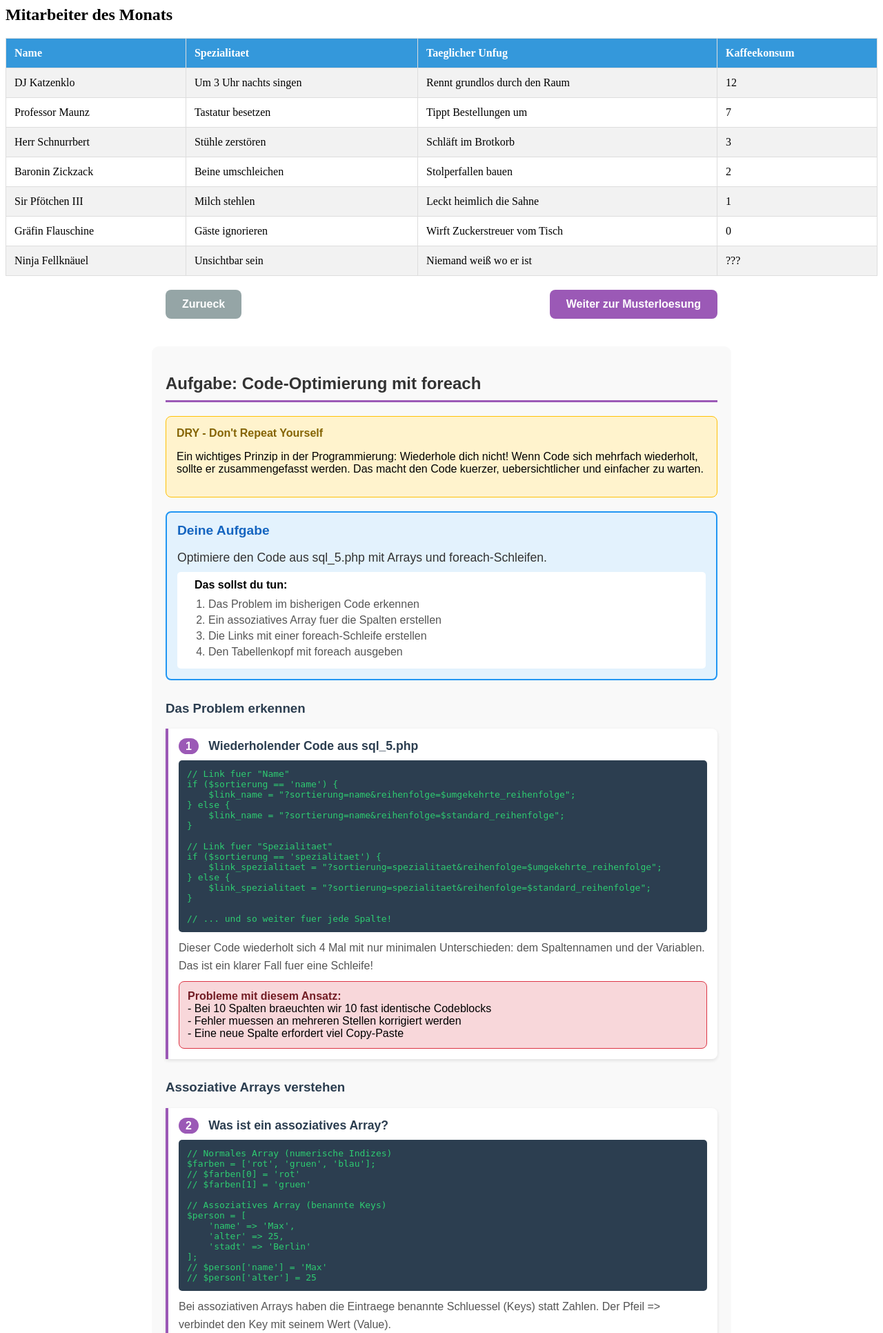
After one commit to dennishohmann/bbsam-php-sql, a PHP site: page /sql_5a.php in a window 1280 px wide. The commit adds this page. Shown: the top 1932 px of the page at 69% size. Run offline with PHP 8.4, Linux system fonts and the light colour scheme; data comes from the database, SQL or seed files in the repository.

Commit message:
sql_5a.php als Zwischenschritt fuer foreach-Einfuehrung hinzugefuegt
sql_5.php zeigt jetzt die redundante Form (einzelne Links fuer jede Spalte),
sql_5a.php erklaert Arrays und foreach als Code-Optimierung,
sql_6.php dient als Musterloesung zu sql_5a.php.

Neue Tutorial-Reihenfolge: sql_5 -> sql_5a -> sql_6 -> sql_7

Co-Authored-By: Claude Opus 4.5 <noreply@anthropic.com>

```diff
--- /dev/null
+++ b/php_mysqli/rek_tabelle/sql_5a.php
@@ -0,0 +1,442 @@
+<?php
+$conn = mysqli_connect("localhost", "root", "", "katzencafe");
+mysqli_set_charset($conn, "utf8mb4");
+
+if (!$conn) {
+    die("Verbindung fehlgeschlagen: " . mysqli_connect_error());
+}
+
+$result = mysqli_query($conn, "SELECT * FROM katzen ORDER BY kaffee_konsum DESC");
+?>
+
+<style>
+    .katzen-tabelle { width: 100%; border-collapse: collapse; margin: 20px 0; }
+    .katzen-tabelle th, .katzen-tabelle td { border: 1px solid #ddd; padding: 12px; text-align: left; }
+    .katzen-tabelle th { background: #3498db; color: white; }
+    .katzen-tabelle tr:nth-child(even) { background: #f2f2f2; }
+    .katzen-tabelle tr:hover { background: #e8f4fc; }
+</style>
+
+<h2>Mitarbeiter des Monats</h2>
+
+<?php
+echo "<table class='katzen-tabelle'>";
+echo "<tr>";
+echo "<th>Name</th>";
+echo "<th>Spezialitaet</th>";
+echo "<th>Taeglicher Unfug</th>";
+echo "<th>Kaffeekonsum</th>";
+echo "</tr>";
+
+while ($katze = mysqli_fetch_assoc($result)) {
+    $kaffee = $katze['kaffee_konsum'] ?? '???';
+
+    echo "<tr>";
+    echo "<td>" . $katze['name'] . "</td>";
+    echo "<td>" . $katze['spezialitaet'] . "</td>";
+    echo "<td>" . $katze['taeglicher_unfug'] . "</td>";
+    echo "<td>" . $kaffee . "</td>";
+    echo "</tr>";
+}
+
+echo "</table>";
+
+mysqli_free_result($result);
+mysqli_close($conn);
+?>
+
+<div class="navigation">
+    <a href="sql_5.php" class="nav-btn zurueck">Zurueck</a>
+    <div class="nav-platzhalter"></div>
+    <a href="sql_6.php" class="nav-btn weiter">Weiter zur Musterloesung</a>
+</div>
+
+<!--    #######################################
+        Ab hier braucht ihr nicht weiter lesen :)
+
+        Diese Anleitung braucht nur im Browser gelesen zu werden...
+-->
+
+
+<style>
+    .navigation {
+        display: flex;
+        justify-content: space-between;
+        max-width: 800px;
+        margin: 20px auto;
+    }
+    .nav-btn {
+        display: inline-flex;
+        align-items: center;
+        gap: 8px;
+        padding: 12px 24px;
+        background: #3498db;
+        color: white;
+        text-decoration: none;
+        border-radius: 8px;
+        font-family: Arial, sans-serif;
+        font-weight: bold;
+        transition: background 0.3s, transform 0.2s;
+    }
+    .nav-btn:hover {
+        background: #2980b9;
+        transform: translateY(-2px);
+    }
+    .nav-btn.zurueck {
+        background: #95a5a6;
+    }
+    .nav-btn.zurueck:hover {
+        background: #7f8c8d;
+    }
+    .nav-btn.weiter {
+        background: #9b59b6;
+    }
+    .nav-btn.weiter:hover {
+        background: #8e44ad;
+    }
+    .nav-platzhalter {
+        width: 150px;
+    }
+    .anleitung {
+        font-family: Arial, sans-serif;
+        max-width: 800px;
+        margin: 40px auto;
+        padding: 20px;
+        background: #f9f9f9;
+        border-radius: 10px;
+    }
+    .anleitung h2 {
+        color: #333;
+        border-bottom: 3px solid #9b59b6;
+        padding-bottom: 10px;
+    }
+    .anleitung h3 {
+        color: #2c3e50;
+        margin-top: 30px;
+    }
+    .schritt {
+        background: white;
+        margin: 15px 0;
+        padding: 15px;
+        border-left: 4px solid #9b59b6;
+        border-radius: 0 8px 8px 0;
+        box-shadow: 0 2px 5px rgba(0,0,0,0.1);
+    }
+    .schritt-nummer {
+        background: #9b59b6;
+        color: white;
+        padding: 3px 10px;
+        border-radius: 15px;
+        font-weight: bold;
+        margin-right: 10px;
+    }
+    .schritt-titel {
+        font-weight: bold;
+        color: #2c3e50;
+        font-size: 1.1em;
+    }
+    .schritt code {
+        display: block;
+        background: #2c3e50;
+        color: #2ecc71;
+        padding: 12px;
+        margin: 10px 0;
+        border-radius: 5px;
+        font-family: monospace;
+        overflow-x: auto;
+        white-space: pre;
+    }
+    .schritt p {
+        color: #555;
+        line-height: 1.6;
+        margin: 10px 0 0 0;
+    }
+    .konzept {
+        background: #fff3cd;
+        border: 1px solid #ffc107;
+        padding: 15px;
+        border-radius: 8px;
+        margin: 20px 0;
+    }
+    .konzept-titel {
+        font-weight: bold;
+        color: #856404;
+        margin-bottom: 10px;
+    }
+    .parameter {
+        background: #ecf0f1;
+        padding: 8px;
+        border-radius: 5px;
+        margin-top: 10px;
+    }
+    .parameter strong {
+        color: #e74c3c;
+    }
+    .hinweis {
+        background: #d4edda;
+        border: 1px solid #28a745;
+        padding: 12px;
+        border-radius: 8px;
+        margin-top: 10px;
+    }
+    .hinweis strong {
+        color: #155724;
+    }
+    .warnung {
+        background: #f8d7da;
+        border: 1px solid #dc3545;
+        padding: 12px;
+        border-radius: 8px;
+        margin-top: 10px;
+    }
+    .warnung strong {
+        color: #721c24;
+    }
+    .zusatz {
+        background: #e8daef;
+        border: 1px solid #9b59b6;
+        padding: 15px;
+        border-radius: 8px;
+        margin: 20px 0;
+    }
+    .zusatz-titel {
+        font-weight: bold;
+        color: #6c3483;
+        margin-bottom: 10px;
+    }
+    .aufgabe {
+        background: #e3f2fd;
+        border: 2px solid #2196f3;
+        padding: 15px;
+        border-radius: 8px;
+        margin: 20px 0;
+    }
+    .aufgabe-titel {
+        font-weight: bold;
+        color: #1565c0;
+        font-size: 1.2em;
+        margin-bottom: 10px;
+    }
+    .aufgabe p {
+        color: #333;
+        font-size: 1.1em;
+        margin-bottom: 10px;
+    }
+    .schritte-liste {
+        background: white;
+        padding: 10px 10px 10px 25px;
+        border-radius: 5px;
+    }
+    .schritte-liste ol {
+        margin: 10px 0 0 0;
+        padding-left: 20px;
+    }
+    .schritte-liste li {
+        margin: 5px 0;
+        color: #555;
+    }
+    .vorteile {
+        background: #d4edda;
+        border: 2px solid #28a745;
+        padding: 15px;
+        border-radius: 8px;
+        margin: 20px 0;
+    }
+    .vorteile-titel {
+        font-weight: bold;
+        color: #155724;
+        font-size: 1.1em;
+        margin-bottom: 10px;
+    }
+    .vorteile ul {
+        margin: 0;
+        padding-left: 20px;
+    }
+    .vorteile li {
+        color: #155724;
+        margin: 5px 0;
+    }
+</style>
+
+<div class="anleitung">
+    <h2>Aufgabe: Code-Optimierung mit foreach</h2>
+
+    <div class="konzept">
+        <div class="konzept-titel">DRY - Don't Repeat Yourself</div>
+        <p>Ein wichtiges Prinzip in der Programmierung: Wiederhole dich nicht! Wenn Code sich mehrfach wiederholt, sollte er zusammengefasst werden. Das macht den Code kuerzer, uebersichtlicher und einfacher zu warten.</p>
+    </div>
+
+    <div class="aufgabe">
+        <div class="aufgabe-titel">Deine Aufgabe</div>
+        <p>Optimiere den Code aus sql_5.php mit Arrays und foreach-Schleifen.</p>
+        <div class="schritte-liste">
+            <strong>Das sollst du tun:</strong>
+            <ol>
+                <li>Das Problem im bisherigen Code erkennen</li>
+                <li>Ein assoziatives Array fuer die Spalten erstellen</li>
+                <li>Die Links mit einer foreach-Schleife erstellen</li>
+                <li>Den Tabellenkopf mit foreach ausgeben</li>
+            </ol>
+        </div>
+    </div>
+
+    <h3>Das Problem erkennen</h3>
+
+    <div class="schritt">
+        <span class="schritt-nummer">1</span>
+        <span class="schritt-titel">Wiederholender Code aus sql_5.php</span>
+        <code>// Link fuer "Name"
+if ($sortierung == 'name') {
+    $link_name = "?sortierung=name&amp;reihenfolge=$umgekehrte_reihenfolge";
+} else {
+    $link_name = "?sortierung=name&amp;reihenfolge=$standard_reihenfolge";
+}
+
+// Link fuer "Spezialitaet"
+if ($sortierung == 'spezialitaet') {
+    $link_spezialitaet = "?sortierung=spezialitaet&amp;reihenfolge=$umgekehrte_reihenfolge";
+} else {
+    $link_spezialitaet = "?sortierung=spezialitaet&amp;reihenfolge=$standard_reihenfolge";
+}
+
+// ... und so weiter fuer jede Spalte!</code>
+        <p>Dieser Code wiederholt sich 4 Mal mit nur minimalen Unterschieden: dem Spaltennamen und der Variablen. Das ist ein klarer Fall fuer eine Schleife!</p>
+        <div class="warnung">
+            <strong>Probleme mit diesem Ansatz:</strong><br>
+            - Bei 10 Spalten braeuchten wir 10 fast identische Codeblocks<br>
+            - Fehler muessen an mehreren Stellen korrigiert werden<br>
+            - Eine neue Spalte erfordert viel Copy-Paste
+        </div>
+    </div>
+
+    <h3>Assoziative Arrays verstehen</h3>
+
+    <div class="schritt">
+        <span class="schritt-nummer">2</span>
+        <span class="schritt-titel">Was ist ein assoziatives Array?</span>
+        <code>// Normales Array (numerische Indizes)
+$farben = ['rot', 'gruen', 'blau'];
+// $farben[0] = 'rot'
+// $farben[1] = 'gruen'
+
+// Assoziatives Array (benannte Keys)
+$person = [
+    'name' =&gt; 'Max',
+    'alter' =&gt; 25,
+    'stadt' =&gt; 'Berlin'
+];
+// $person['name'] = 'Max'
+// $person['alter'] = 25</code>
+        <p>Bei assoziativen Arrays haben die Eintraege benannte Schluessel (Keys) statt Zahlen. Der Pfeil =&gt; verbindet den Key mit seinem Wert (Value).</p>
+    </div>
+
+    <div class="schritt">
+        <span class="schritt-nummer">3</span>
+        <span class="schritt-titel">Spalten-Array definieren</span>
+        <code>$spalten = [
+    'name' =&gt; 'Name',
+    'spezialitaet' =&gt; 'Spezialitaet',
+    'taeglicher_unfug' =&gt; 'Taeglicher Unfug',
+    'kaffee_konsum' =&gt; 'Kaffeekonsum'
+];</code>
+        <p>Der Key (links) ist der Datenbankname, der Value (rechts) ist der Anzeigetitel. So haben wir alle Informationen an einer Stelle!</p>
+        <div class="parameter">
+            <strong>Beispiel:</strong> $spalten['name'] ergibt 'Name'<br>
+            <strong>Beispiel:</strong> $spalten['kaffee_konsum'] ergibt 'Kaffeekonsum'
+        </div>
+    </div>
+
+    <h3>foreach mit assoziativen Arrays</h3>
+
+    <div class="schritt">
+        <span class="schritt-nummer">4</span>
+        <span class="schritt-titel">foreach-Syntax verstehen</span>
+        <code>foreach ($spalten as $spalte =&gt; $titel) {
+    echo "Spalte: $spalte, Titel: $titel";
+}
+
+// Ausgabe:
+// Spalte: name, Titel: Name
+// Spalte: spezialitaet, Titel: Spezialitaet
+// Spalte: taeglicher_unfug, Titel: Taeglicher Unfug
+// Spalte: kaffee_konsum, Titel: Kaffeekonsum</code>
+        <p>Die foreach-Schleife durchlaeuft jedes Key-Value-Paar. Bei jedem Durchlauf steht der Key in $spalte und der Value in $titel.</p>
+        <div class="hinweis">
+            <strong>Merke:</strong> foreach ($array as $key =&gt; $value) gibt dir beides: den Schluessel und den Wert!
+        </div>
+    </div>
+
+    <h3>Links dynamisch erstellen</h3>
+
+    <div class="schritt">
+        <span class="schritt-nummer">5</span>
+        <span class="schritt-titel">Links mit foreach erstellen</span>
+        <code>$links = [];
+foreach ($spalten as $spalte =&gt; $titel) {
+    if ($sortierung == $spalte) {
+        $links[$spalte] = "?sortierung=$spalte&amp;reihenfolge=$umgekehrte_reihenfolge";
+    } else {
+        $links[$spalte] = "?sortierung=$spalte&amp;reihenfolge=$standard_reihenfolge";
+    }
+}</code>
+        <p>Statt 4 separate if-Bloecke haben wir jetzt eine Schleife. Sie erstellt automatisch fuer jede Spalte den passenden Link und speichert ihn im $links-Array.</p>
+        <div class="parameter">
+            <strong>Ergebnis:</strong><br>
+            $links['name'] = "?sortierung=name&amp;reihenfolge=..."<br>
+            $links['spezialitaet'] = "?sortierung=spezialitaet&amp;reihenfolge=..."<br>
+            ... und so weiter
+        </div>
+    </div>
+
+    <h3>Tabellenkopf mit foreach ausgeben</h3>
+
+    <div class="schritt">
+        <span class="schritt-nummer">6</span>
+        <span class="schritt-titel">Ueberschriften dynamisch ausgeben</span>
+        <code>echo "&lt;thead&gt;&lt;tr&gt;";
+foreach ($spalten as $spalte =&gt; $titel) {
+    echo "&lt;th&gt;&lt;a href='" . $links[$spalte] . "'&gt;$titel&lt;/a&gt;&lt;/th&gt;";
+}
+echo "&lt;/tr&gt;&lt;/thead&gt;";</code>
+        <p>Eine weitere foreach-Schleife gibt die Tabellenueberschriften aus. Der Titel kommt aus dem $spalten-Array, der Link aus dem $links-Array.</p>
+    </div>
+
+    <h3>Vorteile dieser Loesung</h3>
+
+    <div class="vorteile">
+        <div class="vorteile-titel">Warum ist dieser Code besser?</div>
+        <ul>
+            <li><strong>Weniger Wiederholung:</strong> Die Logik steht nur einmal im Code</li>
+            <li><strong>Einfach erweiterbar:</strong> Eine neue Spalte = eine Zeile im Array</li>
+            <li><strong>Weniger fehleranfaellig:</strong> Aenderungen nur an einer Stelle noetig</li>
+            <li><strong>Besser lesbar:</strong> Die Spalten-Definition ist uebersichtlich</li>
+        </ul>
+    </div>
+
+    <div class="schritt">
+        <span class="schritt-nummer">7</span>
+        <span class="schritt-titel">Vergleich: Vorher vs. Nachher</span>
+        <code>// VORHER: 4 separate if-Bloecke (ca. 24 Zeilen)
+if ($sortierung == 'name') { ... } else { ... }
+if ($sortierung == 'spezialitaet') { ... } else { ... }
+if ($sortierung == 'taeglicher_unfug') { ... } else { ... }
+if ($sortierung == 'kaffee_konsum') { ... } else { ... }
+
+// NACHHER: 1 Schleife (ca. 7 Zeilen)
+foreach ($spalten as $spalte =&gt; $titel) {
+    if ($sortierung == $spalte) {
+        $links[$spalte] = "?sortierung=$spalte&amp;reihenfolge=$umgekehrte_reihenfolge";
+    } else {
+        $links[$spalte] = "?sortierung=$spalte&amp;reihenfolge=$standard_reihenfolge";
+    }
+}</code>
+        <p>Der optimierte Code ist nicht nur kuerzer, sondern skaliert auch besser: Egal ob 4 oder 40 Spalten - die Schleife bleibt gleich!</p>
+    </div>
+
+    <h3>Naechster Schritt</h3>
+
+    <div class="zusatz">
+        <div class="zusatz-titel">Musterloesung ansehen</div>
+        <p>Schau dir in sql_6.php die vollstaendige Loesung mit foreach an und vergleiche sie mit deinem Code!</p>
+    </div>
+</div>
```
Also changed, not shown: php_mysqli/rek_tabelle/sql_5.php (+93 -77 lines), php_mysqli/rek_tabelle/sql_6.php (+4 -4 lines).
